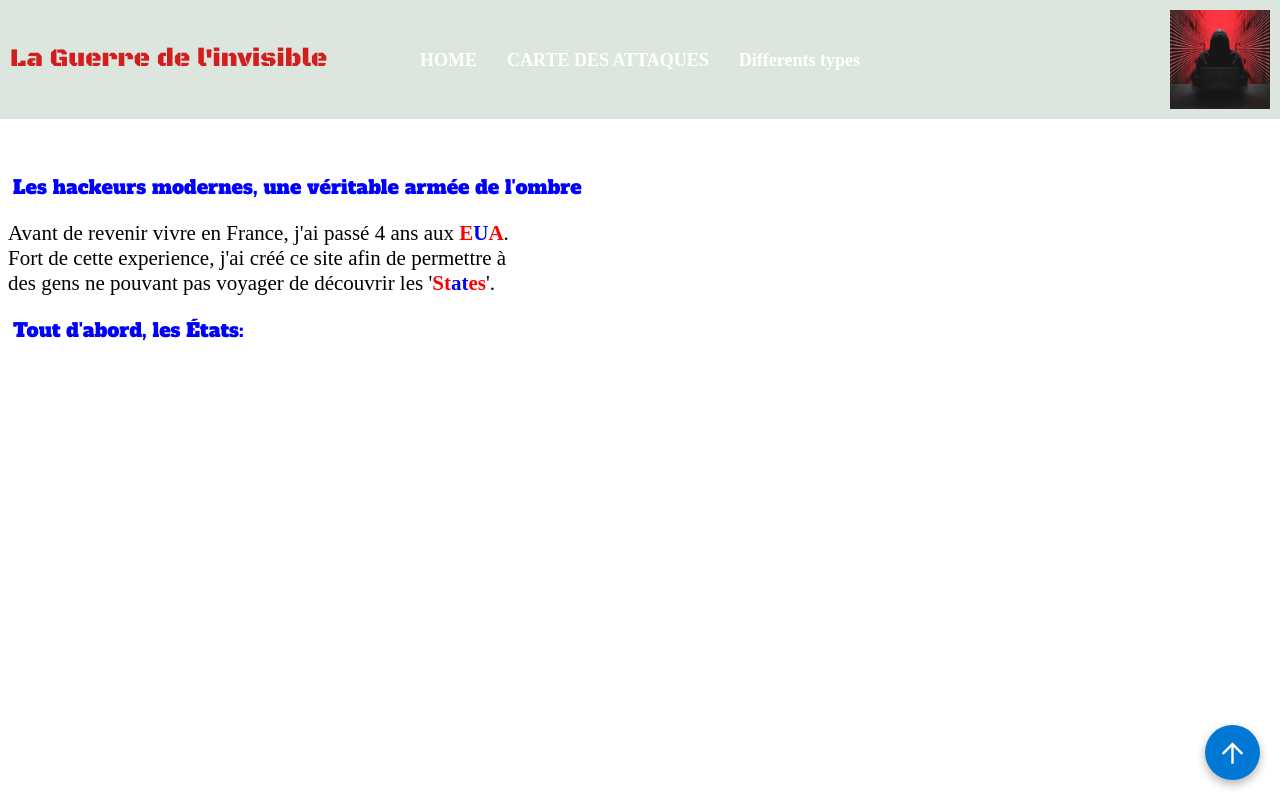
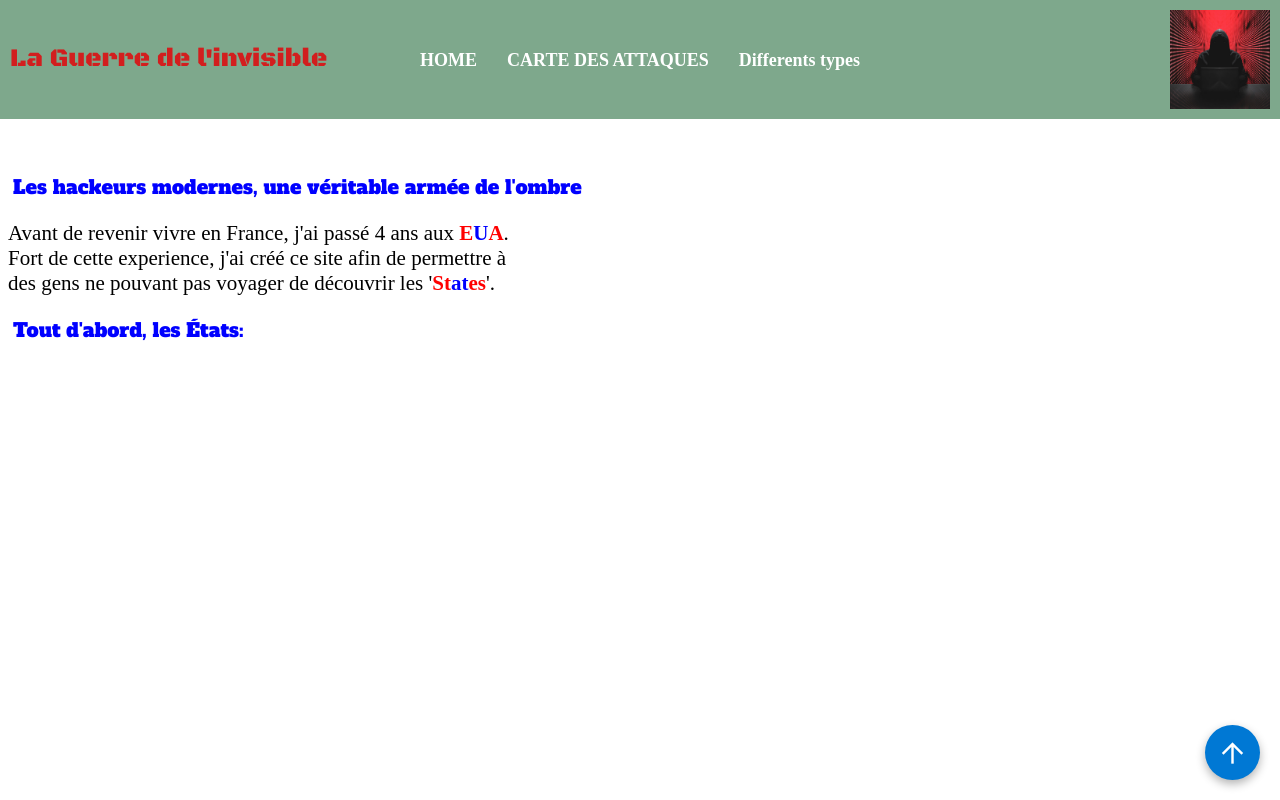
Before and after one commit to maximecarrard15-source/SitePMZM, a plain HTML site: page index1.html in a window 1280 px wide. Drawn offline with nearby package versions, Linux system fonts and the light colour scheme.

Commit message:
Change site header background color
Updated the background color of the site header.

```diff
--- a/style1.css
+++ b/style1.css
@@ -41,7 +41,7 @@ img:hover {
     top: 0;
     left: 0;
     width: 100%;
-    background-color: #dce6df;
+    background-color: #7ea88c;
     display: grid;
     grid-template-columns: 1fr auto 1fr;
     align-items: center;
```
